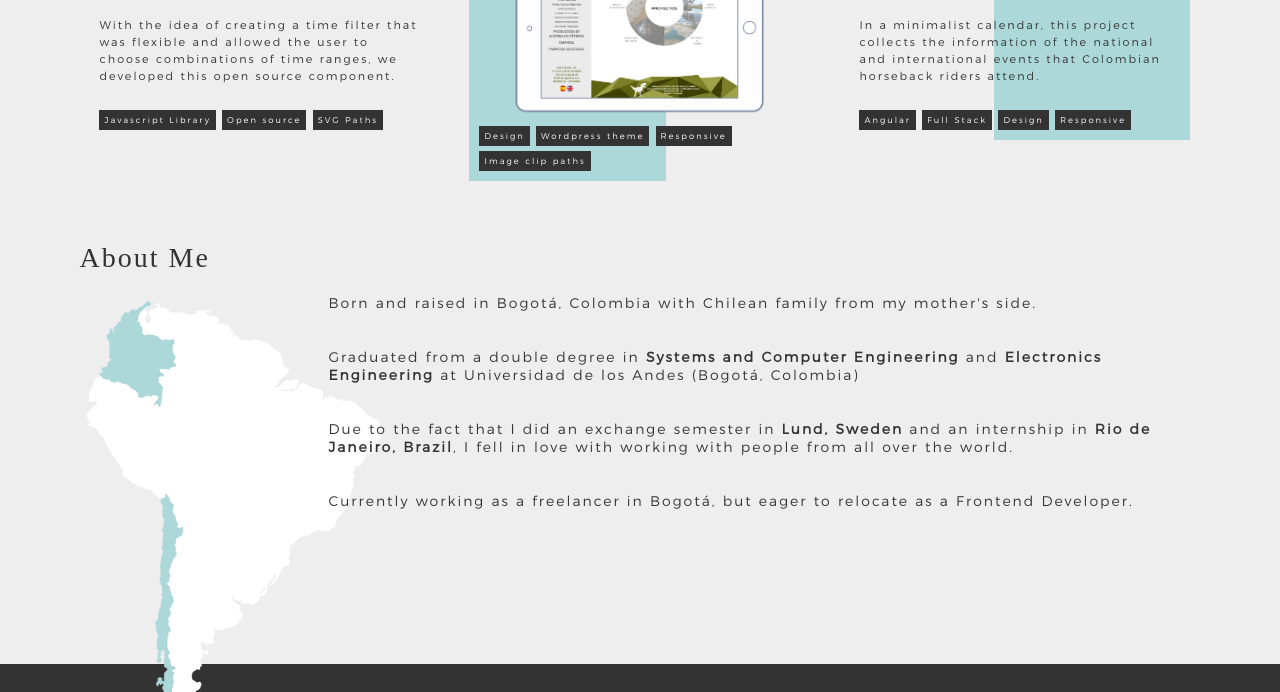
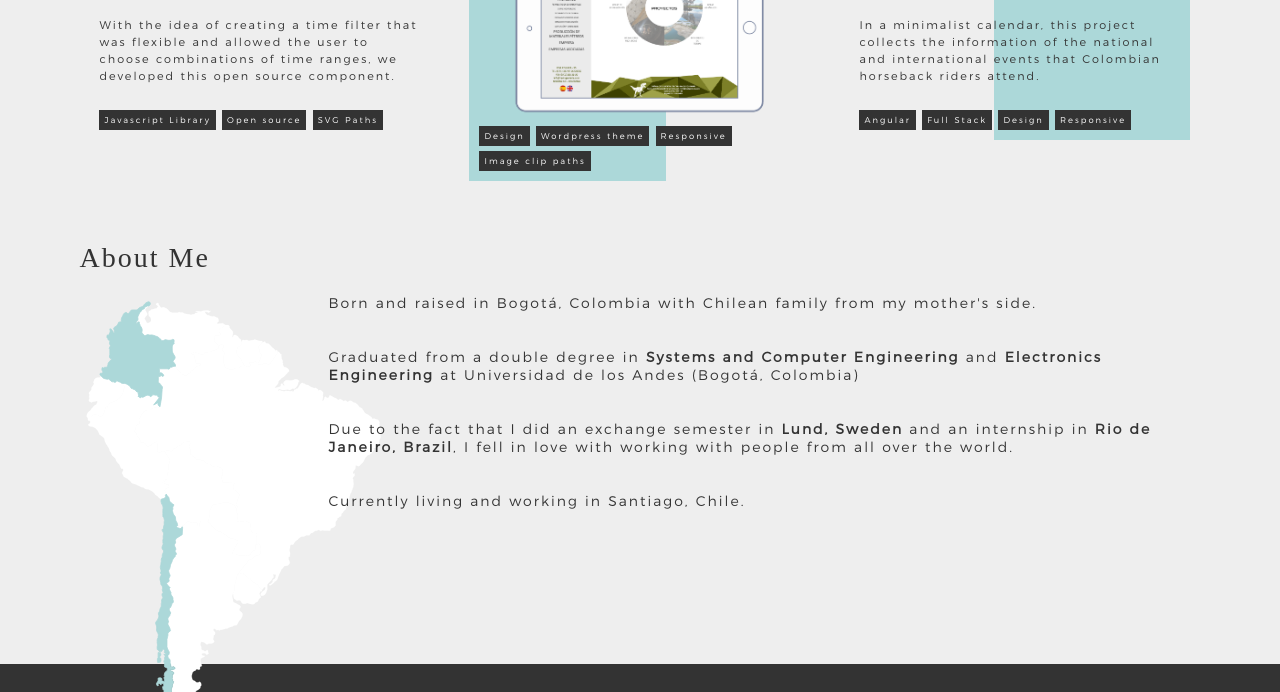
Before and after one commit to caropinzonsilva/carolinapinzon.com, a website: page index.html in a window 1280 px wide. Shown: the part 1275-1967 px from the top of the page. Drawn offline with Linux system fonts and the light colour scheme; a web font is replaced by a local one.

Commit message:
change current city

```diff
--- a/index.html
+++ b/index.html
@@ -145,7 +145,7 @@
                 <br><br>
                 <div>Due to the fact that I did an exchange semester in <b>Lund, Sweden</b> and an internship in <b>Rio de Janeiro, Brazil</b>, I fell in love with working with people from all over the world.</div>
                 <br><br>
-                <div>Currently working as a freelancer in Bogotá, but eager to relocate as a Frontend Developer.</div>
+                <div>Currently living and working in Santiago, Chile.</div>
             </div>
         </div>
         <!--<div class="titleFull serif" id="contactTitle">Contact</div>-->
```
